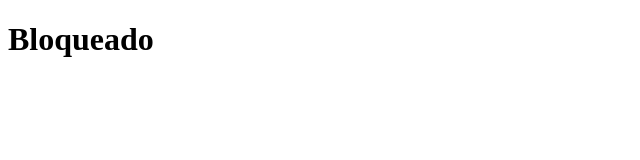
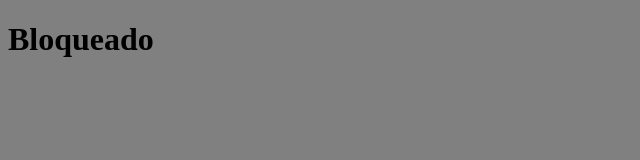
Before and after one commit to gianella28/CalendarBack-end, a website: page public/index.html in a window 1280 px wide. Shown: the whole page, without its empty margins (0-640 px from the left). Drawn offline with Linux system fonts and the light colour scheme; the site is published under a folder, as on GitHub Pages, so addresses that start at the root find nothing.

Commit message:
Cambios css 6

```diff
--- a/public/index.html
+++ b/public/index.html
@@ -3,7 +3,7 @@
 <head>
     <meta charset="UTF-8">
     <meta name="viewport" content="width=device-width, initial-scale=1.0">
-    <link rel="stylesheet" href="/styless.css">
+    <link rel="stylesheet" href="./styless.css">
     <title>Demo App</title>
 </head>
 <body>
```
